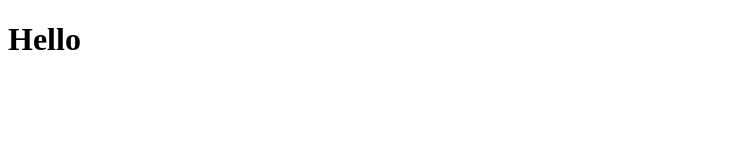
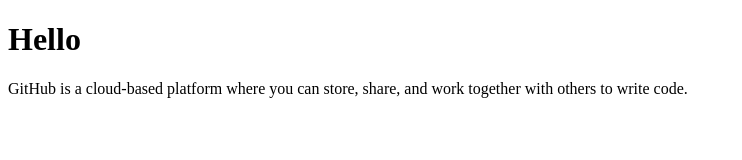
Before and after one commit to Amna9428/github, a plain HTML site: page index.html in a window 1280 px wide. Shown: the whole page, without its empty margins (0-742 px from the left). Drawn offline with Linux system fonts and the light colour scheme.

Commit message:
adding paragraph

```diff
--- a/index.html
+++ b/index.html
@@ -7,5 +7,6 @@
 </head>
 <body>
     <h1>Hello</h1>
+    <p>GitHub is a cloud-based platform where you can store, share, and work together with others to write code.</p>
 </body>
 </html>
```
